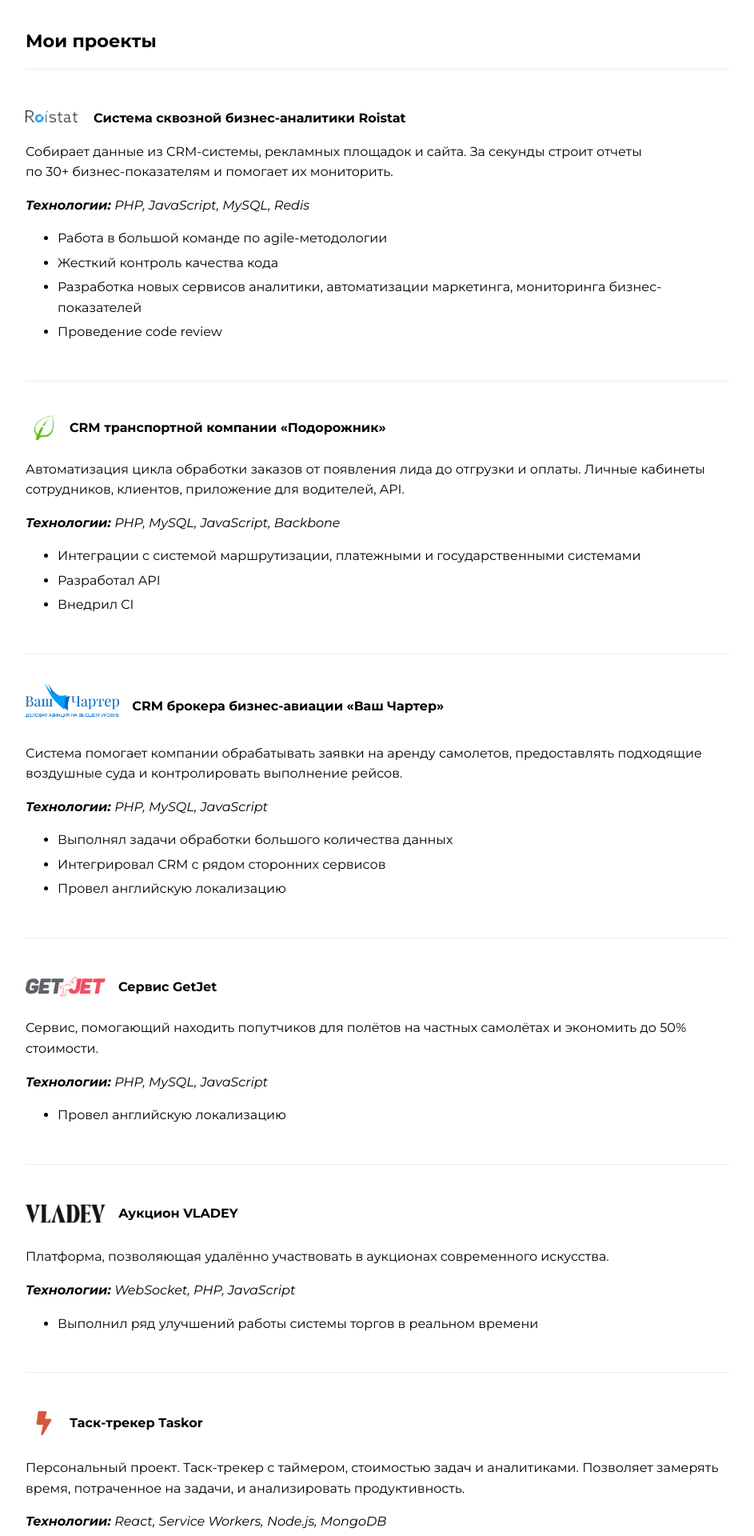
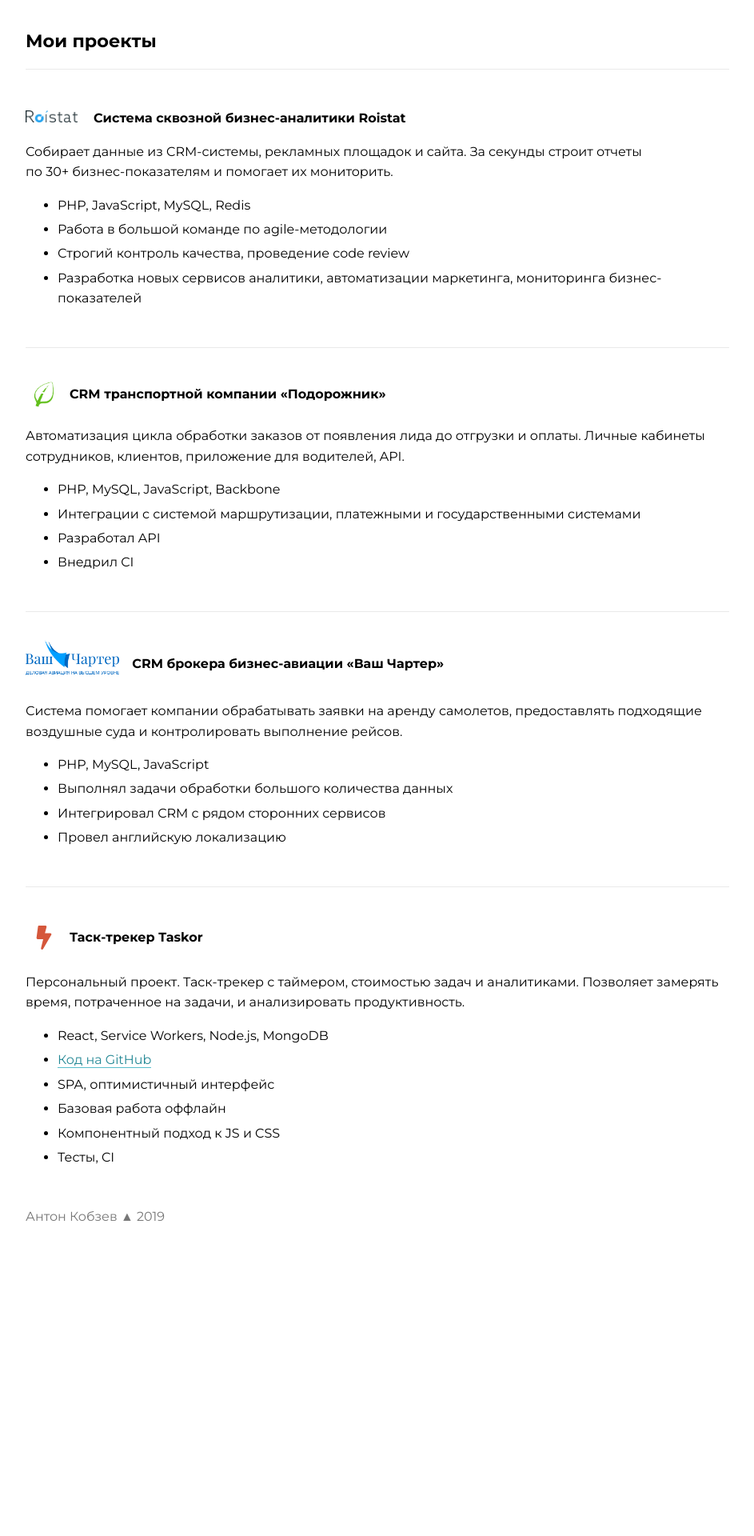
Before and after one commit to kzon/akobzev.com, a Jekyll site: the page built from index.md, in a window 1280 px wide. Shown: the part 792-2712 px from the top of the page at 80% size, without its empty margins (168-1111 px from the left). Built offline with Jekyll 4.4.1, drawn with Linux system fonts in a browser that asks for light colours; a style sheet for code colours, icons or effects is not loaded; after the commit the page ends 2375 px from its top, so only the background shows below that.

Commit message:
Remove not interesting projects

```diff
--- a/_includes/resume/resume.html
+++ b/_includes/resume/resume.html
@@ -14,7 +14,9 @@
             <span class="resume__skill">Go</span>,
             <span class="resume__skill">Docker</span>
         </div>
-        <div class="resume__info-item">Участник и&nbsp;призер олимпиад по&nbsp;программированию Москвы и&nbsp;Московской обл.</div>
+        <div class="resume__info-item">Участник и&nbsp;призер олимпиад по&nbsp;программированию Москвы и&nbsp;Московской
+            обл.
+        </div>
         <div class="resume__info-item">Окончил курс по&nbsp;алгоритмам и структурам данных в&nbsp;ЛКШ</div>
     </div>
     <div class="resume__portfolio">
@@ -28,14 +30,16 @@
                 </div>
             </div>
             <div class="resume__project-description">Собирает данные из&nbsp;CRM-системы, рекламных площадок
-                и&nbsp;сайта. За&nbsp;секунды строит отчеты по&nbsp;30+&nbsp;бизнес-показателям и&nbsp;помогает их&nbsp;мониторить.</div>
-            <div class="resume__project-stack"><b>Технологии: </b>PHP, JavaScript, MySQL, Redis</div>
+                и&nbsp;сайта. За&nbsp;секунды строит отчеты по&nbsp;30+&nbsp;бизнес-показателям и&nbsp;помогает их&nbsp;мониторить.
+            </div>
             <div class="resume__project-details">
                 <ul>
+                    <li>PHP, JavaScript, MySQL, Redis</li>
                     <li>Работа в&nbsp;большой команде по&nbsp;agile-методологии</li>
-                    <li>Жесткий контроль качества кода</li>
-                    <li>Разработка новых сервисов аналитики, автоматизации маркетинга, мониторинга бизнес-показателей</li>
-                    <li>Проведение code review</li>
+                    <li>Строгий контроль качества, проведение code review</li>
+                    <li>
+                        Разработка новых сервисов аналитики, автоматизации маркетинга, мониторинга бизнес-показателей
+                    </li>
                 </ul>
             </div>
         </div>
@@ -47,10 +51,12 @@
                     <div class="resume__project-title">CRM транспортной компании &laquo;Подорожник&raquo;</div>
                 </div>
             </div>
-            <div class="resume__project-description">Автоматизация цикла обработки заказов от&nbsp;появления лида до&nbsp;отгрузки и&nbsp;оплаты. Личные кабинеты сотрудников, клиентов, приложение для водителей, API.</div>
-            <div class="resume__project-stack"><b>Технологии: </b>PHP, MySQL, JavaScript, Backbone</div>
+            <div class="resume__project-description">Автоматизация цикла обработки заказов от&nbsp;появления лида до&nbsp;отгрузки
+                и&nbsp;оплаты. Личные кабинеты сотрудников, клиентов, приложение для водителей, API.
+            </div>
             <div class="resume__project-details">
                 <ul>
+                    <li>PHP, MySQL, JavaScript, Backbone</li>
                     <li>Интеграции с&nbsp;системой маршрутизации, платежными и&nbsp;государственными системами</li>
                     <li>Разработал API</li>
                     <li>Внедрил CI</li>
@@ -66,49 +72,15 @@
                 </div>
             </div>
             <div class="resume__project-description">
-                Система помогает компании обрабатывать заявки на аренду самолетов, предоставлять подходящие воздушные суда и&nbsp;контролировать выполнение рейсов.
+                Система помогает компании обрабатывать заявки на аренду самолетов, предоставлять подходящие воздушные
+                суда и&nbsp;контролировать выполнение рейсов.
             </div>
-            <div class="resume__project-stack"><b>Технологии: </b>PHP, MySQL, JavaScript</div>
             <div class="resume__project-details">
                 <ul>
+                    <li>PHP, MySQL, JavaScript</li>
                     <li>Выполнял задачи обработки большого количества данных</li>
                     <li>Интегрировал CRM с&nbsp;рядом сторонних сервисов</li>
                     <li>Провел английскую локализацию</li>
-                </ul>
-            </div>
-        </div>
-
-        <div class="resume__project resume__project_getjet">
-            <div class="resume__project-first-line">
-                <div class="resume__project-title-wrap">
-                    <img src="/assets/img/getjet.png" class="resume__project-icon">
-                    <div class="resume__project-title">Сервис GetJet</div>
-                </div>
-            </div>
-            <div class="resume__project-description">Сервис, помогающий находить попутчиков для полётов на&nbsp;частных
-                самолётах и&nbsp;экономить до&nbsp;50% стоимости.
-            </div>
-            <div class="resume__project-stack"><b>Технологии: </b>PHP, MySQL, JavaScript</div>
-            <div class="resume__project-details">
-                <ul>
-                    <li>Провел английскую локализацию</li>
-                </ul>
-            </div>
-        </div>
-
-        <div class="resume__project resume__project_vladey">
-            <div class="resume__project-first-line">
-                <div class="resume__project-title-wrap">
-                    <img src="/assets/img/vladey.png" class="resume__project-icon">
-                    <div class="resume__project-title">Аукцион VLADEY</div>
-                </div>
-            </div>
-            <div class="resume__project-description">Платформа, позволяющая удалённо участвовать в&nbsp;аукционах современного искусства.
-            </div>
-            <div class="resume__project-stack"><b>Технологии: </b>WebSocket, PHP, JavaScript</div>
-            <div class="resume__project-details">
-                <ul>
-                    <li>Выполнил ряд улучшений работы системы торгов в реальном времени</li>
                 </ul>
             </div>
         </div>
@@ -121,12 +93,15 @@
                 </div>
             </div>
             <div class="resume__project-description">
-                Персональный проект. Таск-трекер с&nbsp;таймером, стоимостью задач и&nbsp;аналитиками. Позволяет замерять время, потраченное на&nbsp;задачи, и&nbsp;анализировать продуктивность.
+                Персональный проект. Таск-трекер с&nbsp;таймером, стоимостью задач и&nbsp;аналитиками. Позволяет
+                замерять время, потраченное на&nbsp;задачи, и&nbsp;анализировать продуктивность.
             </div>
-            <div class="resume__project-stack"><b>Технологии: </b>React, Service Workers, Node.js, MongoDB</div>
             <div class="resume__project-details">
                 <ul>
-                    <li><a class="link" href="https://github.com/anton-kobzev/taskor" target="_blank">Код на GitHub</a></li>
+                    <li>React, Service Workers, Node.js, MongoDB</li>
+                    <li>
+                        <a class="link" href="https://github.com/anton-kobzev/taskor" target="_blank">Код на GitHub</a>
+                    </li>
                     <li>SPA, оптимистичный интерфейс</li>
                     <li>Базовая работа оффлайн</li>
                     <li>Компонентный подход к&nbsp;JS и&nbsp;CSS</li>
--- a/_sass/_resume.scss
+++ b/_sass/_resume.scss
@@ -161,10 +161,6 @@
         margin-bottom: 1em;
     }
 
-    &__project-stack {
-        font-style: italic;
-    }
-
     &__project-details {
         li {
             margin-bottom: 0.3em;
```
